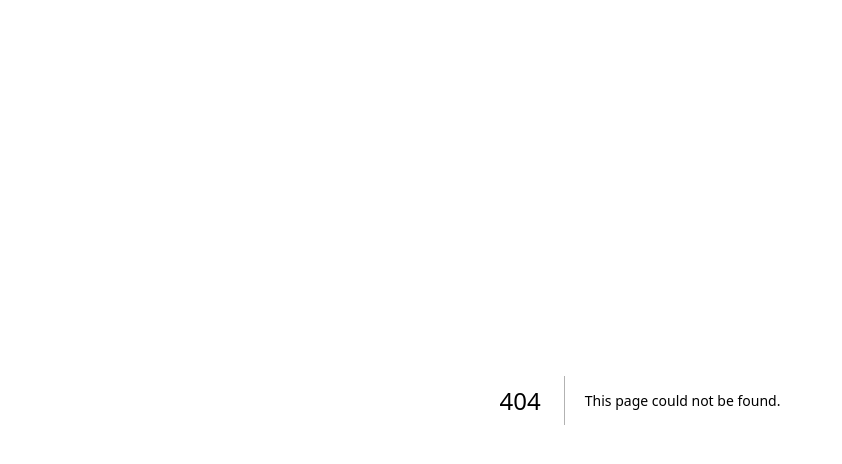
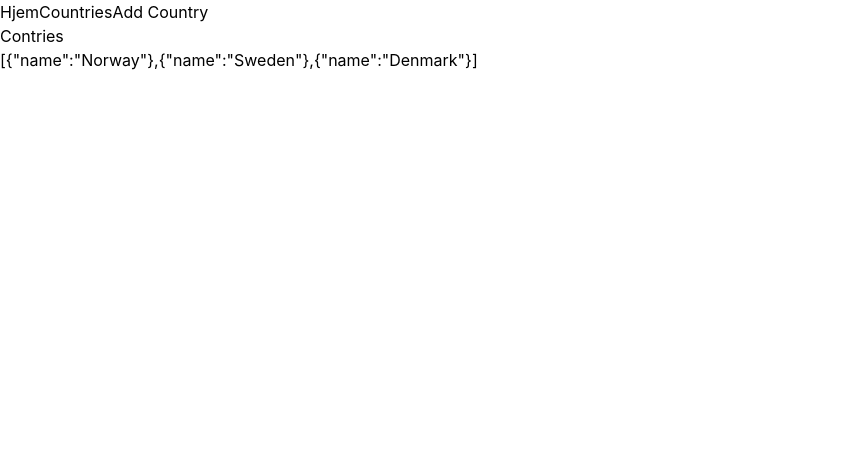
Before and after one commit to arkstig/nextapi, a Next.js app: page /countries in a window 1280 px wide. Before the commit this address had no page. Shown: the top 464 px of the page, without its empty margins (0-842 px from the left). Built offline with nearby package versions, Linux system fonts and the light colour scheme.

Commit message:
Api
LAget et lite api for land, med axios

```diff
--- /dev/null
+++ b/components/Layout.js
@@ -0,0 +1,12 @@
+import Navigation from './Navigation'
+
+const Layout = ({ children }) => {
+    return (
+        <>
+            <Navigation />
+            <main className="layout">{children}</main>
+        </>
+    )
+}
+
+export default Layout
--- /dev/null
+++ b/components/Navigation.js
@@ -0,0 +1,21 @@
+import Link from 'next/link'
+
+const Navigation = () => {
+    return (
+        <nav className="navigation">
+            <Link legacyBehavior href="/">
+                <a>Hjem</a>
+            </Link>
+
+            <Link legacyBehavior href="/countries">
+                <a className="first">Countries</a>
+            </Link>
+
+            <Link legacyBehavior href="/createcountry">
+                <a className="second">Add Country</a>
+            </Link>
+        </nav>
+    )
+}
+
+export default Navigation
--- a/next.config.js
+++ b/next.config.js
@@ -1,7 +1,7 @@
 /** @type {import('next').NextConfig} */
 const nextConfig = {
-  reactStrictMode: true,
-  swcMinify: true,
+    reactStrictMode: true,
+    swcMinify: true,
 }
 
 module.exports = nextConfig
--- a/package.json
+++ b/package.json
@@ -9,6 +9,7 @@
     "lint": "next lint"
   },
   "dependencies": {
+    "axios": "^1.1.3",
     "next": "13.0.0",
     "react": "18.2.0",
     "react-dom": "18.2.0"
@@ -18,6 +19,7 @@
     "eslint": "8.26.0",
     "eslint-config-next": "13.0.0",
     "postcss": "^8.4.18",
+    "prettier": "2.7.1",
     "tailwindcss": "^3.2.1"
   }
 }
--- a/pages/_app.js
+++ b/pages/_app.js
@@ -1,7 +1,12 @@
-import "../styles/globals.css";
+import '../styles/globals.css'
+import Layout from '../components/Layout'
 
 function MyApp({ Component, pageProps }) {
-  return <Component {...pageProps} />;
+    return (
+        <Layout>
+            <Component {...pageProps} />
+        </Layout>
+    )
 }
 
-export default MyApp;
+export default MyApp
--- /dev/null
+++ b/pages/api/countries/index.js
@@ -0,0 +1,40 @@
+const countries = [
+    {
+        name: 'Norway',
+    },
+    {
+        name: 'Sweden',
+    },
+    {
+        name: 'Denmark',
+    },
+]
+
+export default function handler(req, res) {
+    if (req.method === 'POST') {
+        // tar i mot data som sendes med forespørselen
+        const data = req.body
+
+        // undersøke om request body har key = question
+        if (!data?.name) {
+            // hvis ikke returner 400 Bad Request
+            // sender med feilmelding som vi kan bruke (error: ...)
+            res.status(400).json({
+                success: false,
+                error: 'Fyll ut navnet på et land',
+            })
+        } else {
+            // legger til data i quiz listen vår
+            countries.push(data)
+
+            // sender status 201 (Created) og den nye oppdaterte listen
+            res.status(201).json({ success: true, data: countries })
+        }
+    } else if (req.method === 'PUT') {
+        // sender status 405 => metoden er ikke lov
+        res.status(405).end()
+    } else {
+        // håndterer alle andre responser
+        res.status(200).json({ success: true, data: countries })
+    }
+}
--- a/pages/api/hello.js
+++ b/pages/api/index.js
@@ -1,5 +1,5 @@
 // Next.js API route support: https://nextjs.org/docs/api-routes/introduction
 
 export default function handler(req, res) {
-  res.status(200).json({ name: "John Doe" });
+    res.status(200).json({ name: 'John Doe' })
 }
--- /dev/null
+++ b/pages/countries/index.js
@@ -0,0 +1,41 @@
+import Head from 'next/head'
+import { useEffect, useState } from 'react'
+import axios from 'axios'
+
+const Countries = () => {
+    const [countries, setCountries] = useState([])
+
+    const getCountries = async () => {
+        try {
+            // GET-request til /api/quiz
+            const response = await axios.get('/api/countries')
+
+            // response.data kommer fra axios
+            // success er noe som jeg har laget i responsen
+            if (response?.data?.success) {
+                // oppdaterer state med data fra API
+                setCountries(response.data.data)
+            }
+        } catch (error) {
+            // console.log av feilen
+            console.log(error?.response?.data)
+        }
+    }
+
+    // trigger henting av data når komponenten lages
+    useEffect(() => {
+        getCountries()
+    }, [])
+
+    return (
+        <div>
+            <Head>
+                <title>Countries</title>
+            </Head>
+            <h1>Contries</h1>
+            <section>{JSON.stringify(countries)}</section>
+        </div>
+    )
+}
+
+export default Countries
--- /dev/null
+++ b/pages/createcountry/index.js
@@ -0,0 +1,67 @@
+import { useState } from 'react'
+
+import axios from 'axios'
+
+const CreateCountry = () => {
+    const [country, setCountry] = useState([])
+    const [error, setError] = useState(null)
+    const [name, setName] = useState('')
+
+    // håndtere endringer i input
+    const handleNameChange = (event) => {
+        setName(event.target.value)
+    }
+
+    // trigger sending av data til API
+    const createCountry = async () => {
+        try {
+            // sender POST-request via axios.post
+            // sender til /api/quiz
+            // sender med data { question }
+            const response = await axios.post('/api/countries', { name })
+
+            if (response?.data?.success) {
+                setCountry(response.data.data)
+            }
+        } catch (err) {
+            // hvis feil oppdatere error staten
+            // err?.response?.data? kommer fra axios
+            // .error har vi laget selv i API
+            setError(err?.response?.data?.error)
+        }
+    }
+
+    // håndtere sending av skjema
+    const handleSubmit = async (event) => {
+        // forhindre default adferd
+        event.preventDefault()
+        // trigge funksjonen som sender data til API
+        await createCountry()
+    }
+
+    // Hvis feil gi beskjed om dette til brukeren
+    // Vi skal håndtere denne bedre i fremtidig leksjoner
+    if (error) {
+        return <p>Noe gikk galt: {error}</p>
+    }
+
+    return (
+        <div>
+            <h1>Legg til Land </h1>
+            <form style={{ marginBottom: '2rem' }} onSubmit={handleSubmit}>
+                <label htmlFor="question">Legg til nytt land</label>
+                <input
+                    id="question"
+                    type="text"
+                    name="question"
+                    value={name}
+                    onChange={handleNameChange}
+                />
+                <button type="submit">Send</button>
+            </form>
+            <section>{JSON.stringify(country)}</section>
+        </div>
+    )
+}
+
+export default CreateCountry
--- a/pages/index.js
+++ b/pages/index.js
@@ -1,3 +1,3 @@
 export default function Home() {
-  return <h1 className="text-3xl font-bold underline">Hello</h1>;
+    return <h1 className="text-3xl font-bold underline">Hello</h1>
 }
--- a/styles/globals.css
+++ b/styles/globals.css
@@ -25,6 +25,6 @@ a {
   }
   body {
     color: white;
-    background: black;
+    background: rgb(47, 47, 47);
   }
 }
```
Also changed, not shown: .prettierrc.json (added), 1 other file (tests, documents, lock files or other folders).
